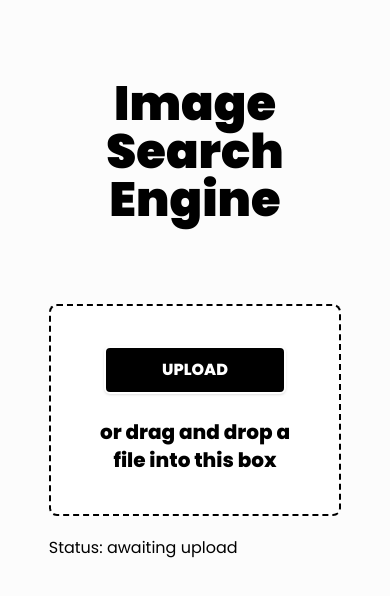
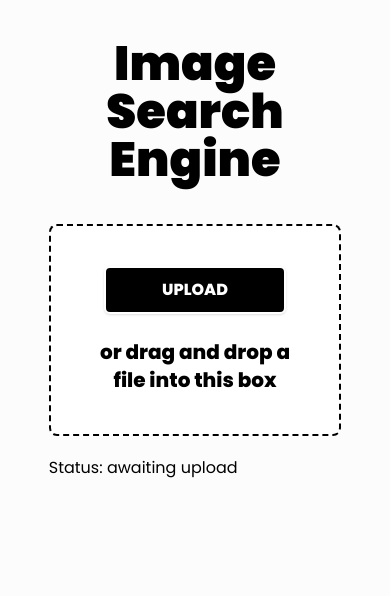
Before and after one commit to raj-pulapakura/Image-Search-Engine, a Next.js app in the folder web/: page / in a window 390 px wide. Shown: the top 596 px of the page. Built offline with nearby package versions, Linux system fonts and the light colour scheme.

Commit message:
made website more responsive yay!

```diff
--- a/web/components/Gallery.tsx
+++ b/web/components/Gallery.tsx
@@ -21,7 +21,7 @@ export default function Gallery() {
     return (
         <div className="">
             <h2 className={`${fontBold.className} text-center text-3xl mb-2`}>{`${fileState.data.classification} (${fileState.data.sim_images.length})`}</h2>
-            <h4 className="mb-20 text-gray-500 text-center">Click an image to download it</h4>
+            <h4 className="mb-10 text-gray-500 text-center">Click an image to download it</h4>
             <div className="columns-1 md:columns-2 lg:columns-3 gap-6">
                 {
                     fileState.data && fileState.data.sim_images.map((imgUrl) => (
--- a/web/components/Layout.tsx
+++ b/web/components/Layout.tsx
@@ -18,10 +18,10 @@ export default function Layout({ children, title = 'This is the default title' }
         <meta name="viewport" content="initial-scale=1.0, width=device-width" />
       </Head>
       <div className="flex flex-col items-center">
-        <header className="mt-20 w-4/5">
+        <header className="mt-10 w-4/5">
           <h1 className={`text-5xl ${fontBlack.className} text-center`}>Image Search Engine</h1>
         </header>
-        <div className="w-full mt-20">
+        <div className="w-full mt-10">
           {children}
         </div>
       </div>
--- a/web/pages/index.tsx
+++ b/web/pages/index.tsx
@@ -99,6 +99,7 @@ export default function IndexPage() {
   return (
     <Layout title="Home">
       <DragAndDrop>
+        <div className={`flex flex-col ${fileState.fileURL && "md:flex-row"} items-center justify-center gap-10`}>
           <div className="flex flex-col items-center">
             <button onClick={() => inputRef.current.click()} className={`bg-black hover:bg-white text-white hover:text-black border-white border-2 hover:border-black ${fontBold.className} px-14 py-2.5 rounded-md shadow hover:shadow-2xl`}>
               UPLOAD
@@ -113,12 +114,9 @@ export default function IndexPage() {
             <h3 className={`mt-6 ${fontBold.className} text-xl text-center`}>
               or drag and drop a file into this box
             </h3>
+          </div>
           {fileState.fileURL &&
-            <>
-              <div>
-                <Image className="mt-6" src={fileState.fileURL} alt="Uploaded image" width={100} height={100} />
-              </div>
-            </>
+            <Image src={fileState.fileURL} alt="Uploaded image" width={200} height={100} />
           }
         </div>
       </DragAndDrop>
@@ -140,7 +138,7 @@ export default function IndexPage() {
 
       {
         fileState.status === "done" && !fileState.errorMsg && (
-          <div className="w-3/4 m-auto mt-20">
+          <div className="w-3/4 m-auto mt-10">
             <Gallery />
           </div>
         )
```
Lines whose indentation alone changed are shown as unchanged.
